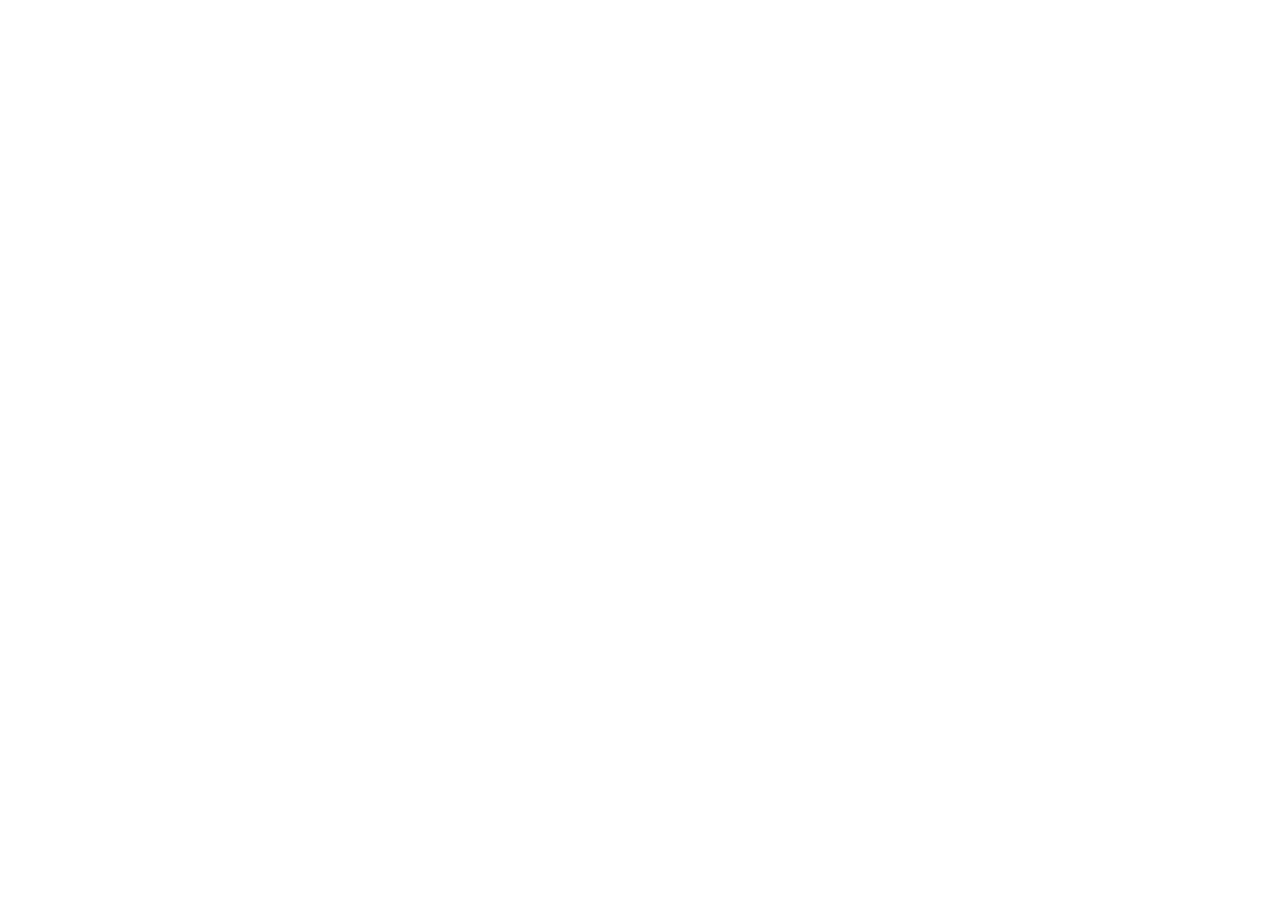
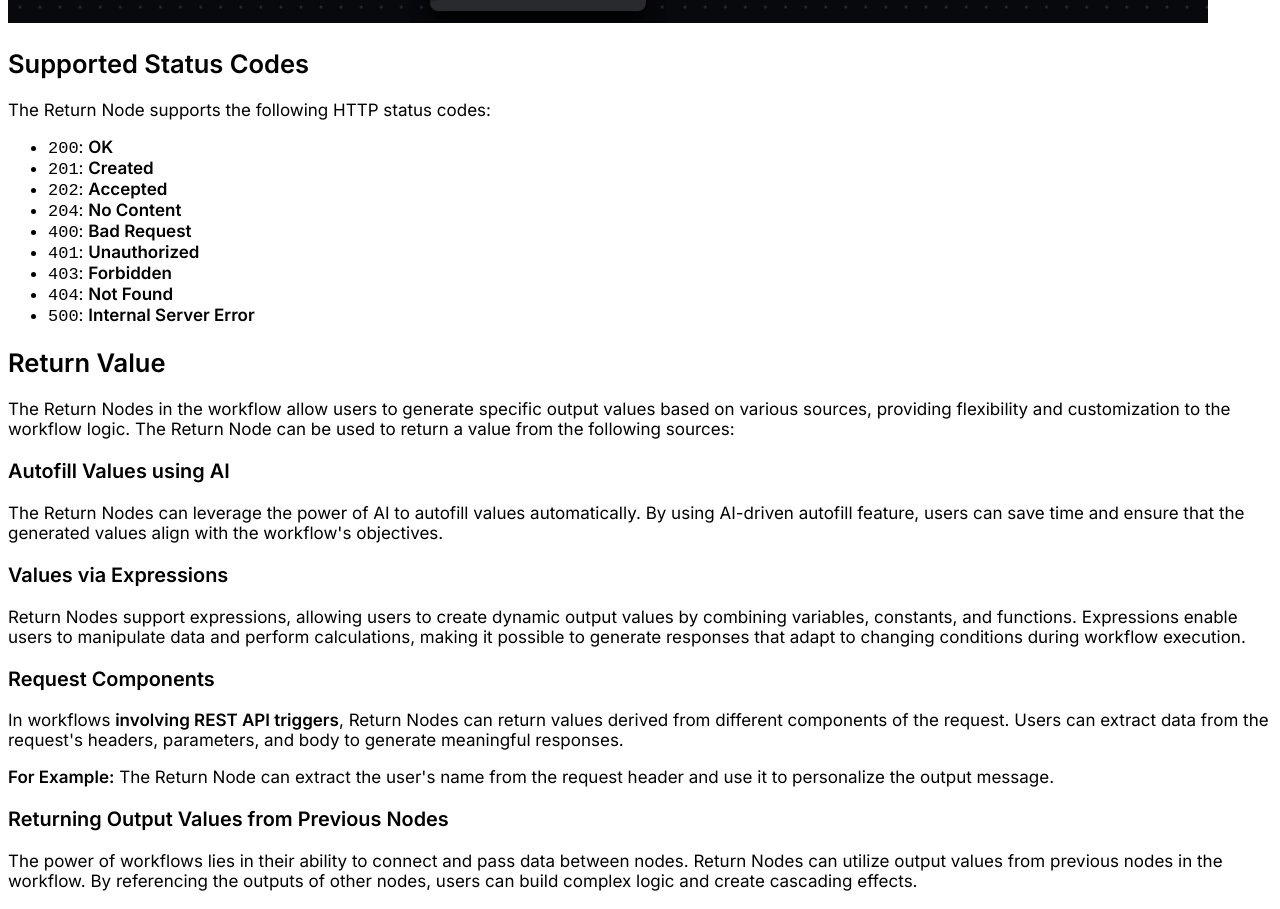
Before and after one commit to rowyio/buildship-docs, a Next.js app: page /docs/flow-control/return in a window 1280 px wide. Shown: the part 558-1467 px from the top of the page. Before the commit the page ends 800 px from the top, so only its background shows below. Built offline with nearby package versions, Linux system fonts and the light colour scheme.

Commit message:
Docs: Return Nodes

```diff
--- a/pages/docs/flow-control/_meta.json
+++ b/pages/docs/flow-control/_meta.json
@@ -1,5 +1,5 @@
 {
     "if-else": "Branch (If Else)",
     "loop": "Loop 🚧",
-    "return": "Return 🚧"
+    "return": "Return"
 }
--- a/pages/docs/flow-control/return.mdx
+++ b/pages/docs/flow-control/return.mdx
@@ -0,0 +1,50 @@
+---
+title: Return Node
+description: Returning values from the workflow
+---
+
+import Image from 'next/image'
+import return1 from '/public/flow-control/return1.png'
+
+# Return Node
+
+The Return Node is used to **return values from the workflow**. It is the last node in the workflow and is always required. The Return Node is a crucial component in our workflow logic, designed to handle HTTP response codes and return a value upon execution.
+
+The Return Node is a **non-configurable** node that takes in predefined HTTP status codes and produces a corresponding value as output.
+
+<Image src={return1} alt="return1" width="1200" />
+
+## Supported Status Codes
+
+The Return Node supports the following HTTP status codes:
+
+- `200`: **OK**
+- `201`: **Created**
+- `202`: **Accepted**
+- `204`: **No Content**
+- `400`: **Bad Request**
+- `401`: **Unauthorized**
+- `403`: **Forbidden**
+- `404`: **Not Found**
+- `500`: **Internal Server Error**
+
+## Return Value
+
+The Return Nodes in the workflow allow users to generate specific output values based on various sources, providing flexibility and customization to the workflow logic. The Return Node can be used to return a value from the following sources:
+
+### Autofill Values using AI
+
+The Return Nodes can leverage the power of AI to autofill values automatically. By using AI-driven autofill feature, users can save time and ensure that the generated values align with the workflow's objectives.
+
+### Values via Expressions
+Return Nodes support expressions, allowing users to create dynamic output values by combining variables, constants, and functions. Expressions enable users to manipulate data and perform calculations, making it possible to generate responses that adapt to changing conditions during workflow execution.
+
+### Request Components
+In workflows **involving REST API triggers**, Return Nodes can return values derived from different components of the request. Users can extract data from the request's headers, parameters, and body to generate meaningful responses.
+
+**For Example:** The Return Node can extract the user's name from the request header and use it to personalize the output message.
+
+### Returning Output Values from Previous Nodes
+The power of workflows lies in their ability to connect and pass data between nodes. Return Nodes can utilize output values from previous nodes in the workflow. By referencing the outputs of other nodes, users can build complex logic and create cascading effects.
+
+**For Example:** If a previous node performs a calculation or retrieves data from a database, the Return Node can use that data to provide the final result of the workflow.
```
Also changed, not shown: public/flow-control/return1.png (added).
